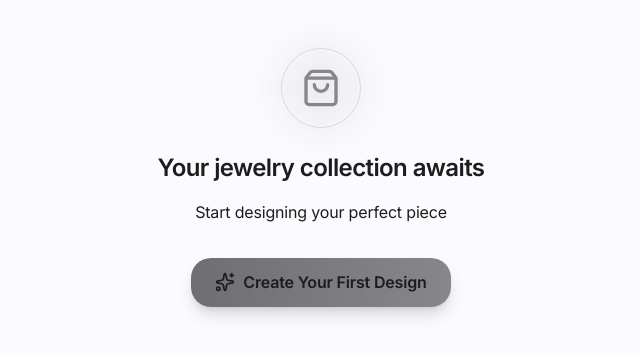
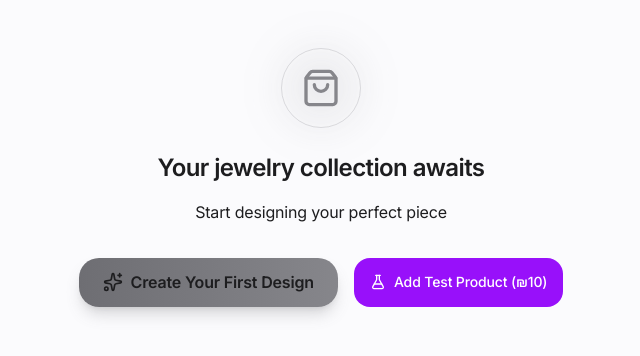
Before and after one commit to phirex/gold-ai-jewelry, a Next.js app: page /en/checkout in a window 1280 px wide. Shown: the top 356 px of the page, without its empty margins (319-959 px from the left). Built offline with nearby package versions, Linux system fonts and the light colour scheme.

Commit message:
feat: add test product button for checkout testing
Adds a purple "Add Test Product (₪10)" button on the checkout page
to easily test the payment flow with a minimal amount.

Remove this button after testing is complete.

```diff
--- a/src/app/[locale]/checkout/page.tsx
+++ b/src/app/[locale]/checkout/page.tsx
@@ -4,9 +4,41 @@ import { useState } from "react";
 import { useTranslations, useLocale } from "next-intl";
 import { useCart } from "@/contexts/CartContext";
 import { formatPrice } from "@/lib/pricing/calculator";
-import { ShoppingBag, CreditCard, Truck, ChevronLeft, Check, Sparkles, X, ZoomIn } from "lucide-react";
+import { ShoppingBag, CreditCard, Truck, ChevronLeft, Check, Sparkles, X, ZoomIn, FlaskConical } from "lucide-react";
 import Link from "next/link";
 import Image from "next/image";
+
+// Test product button component for testing checkout flow
+function TestProductButton() {
+  const { addItem, setCartOpen } = useCart();
+  const [added, setAdded] = useState(false);
+
+  const addTestProduct = () => {
+    addItem({
+      designId: "test-product-001",
+      name: "Test Product (DELETE AFTER TESTING)",
+      thumbnailUrl: undefined,
+      modelUrl: undefined,
+      jewelryType: "ring",
+      material: "test",
+      size: "7",
+      price: 10, // 10 NIS
+    });
+    setAdded(true);
+    setCartOpen(true);
+    setTimeout(() => setAdded(false), 2000);
+  };
+
+  return (
+    <button
+      onClick={addTestProduct}
+      className="inline-flex items-center gap-2 px-4 py-2 bg-purple-600 hover:bg-purple-700 text-white text-sm font-medium rounded-lg transition-all"
+    >
+      <FlaskConical className="w-4 h-4" />
+      {added ? "Added!" : "Add Test Product (₪10)"}
+    </button>
+  );
+}
 
 interface ShippingForm {
   name: string;
@@ -111,6 +143,7 @@ export default function CheckoutPage() {
           <p className="text-dark-400 mb-8">
             {tCart("emptySubtitle")}
           </p>
+          <div className="flex flex-col sm:flex-row gap-4 justify-center">
             <Link
               href={`/${locale}/design`}
               className="inline-flex items-center gap-2 px-6 py-3 bg-gradient-to-r from-gold-500 to-gold-400 text-dark-900 font-semibold rounded-xl transition-all shadow-lg shadow-gold-500/25 hover:shadow-gold-400/40 hover:shadow-xl"
@@ -118,6 +151,9 @@ export default function CheckoutPage() {
               <Sparkles className="w-5 h-5" />
               {tCart("startDesigning")}
             </Link>
+            {/* Test button - remove after testing */}
+            <TestProductButton />
+          </div>
         </div>
       </div>
     );
@@ -160,7 +196,11 @@ export default function CheckoutPage() {
             <ChevronLeft className="w-5 h-5" />
             {tCart("continueShopping")}
           </Link>
+          <div className="flex items-center justify-between gap-4 flex-wrap">
             <h1 className="text-3xl font-bold text-gradient-gold-bright">{t("title")}</h1>
+            {/* Test button - remove after testing */}
+            <TestProductButton />
+          </div>
         </div>
 
         <div className="grid lg:grid-cols-3 gap-8">
```
Lines whose indentation alone changed are shown as unchanged.
